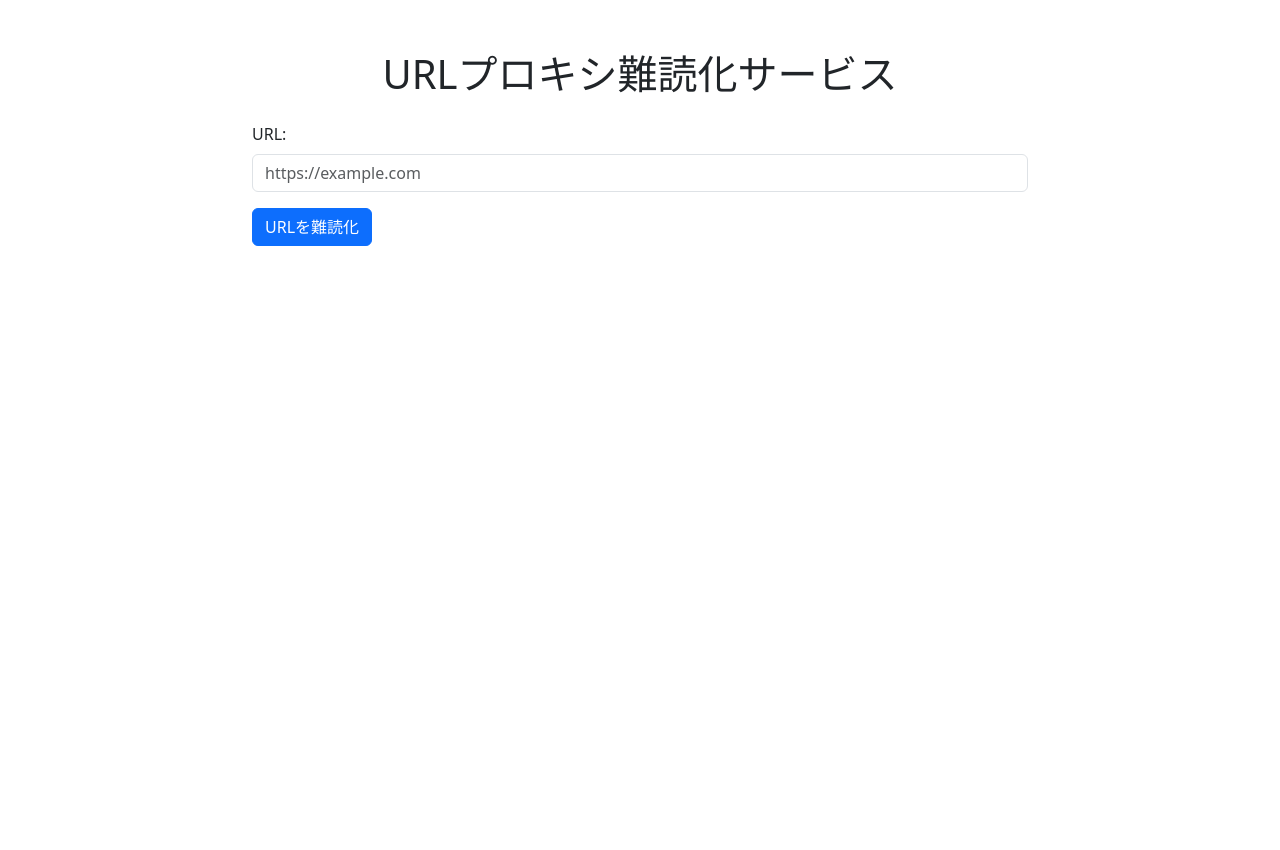
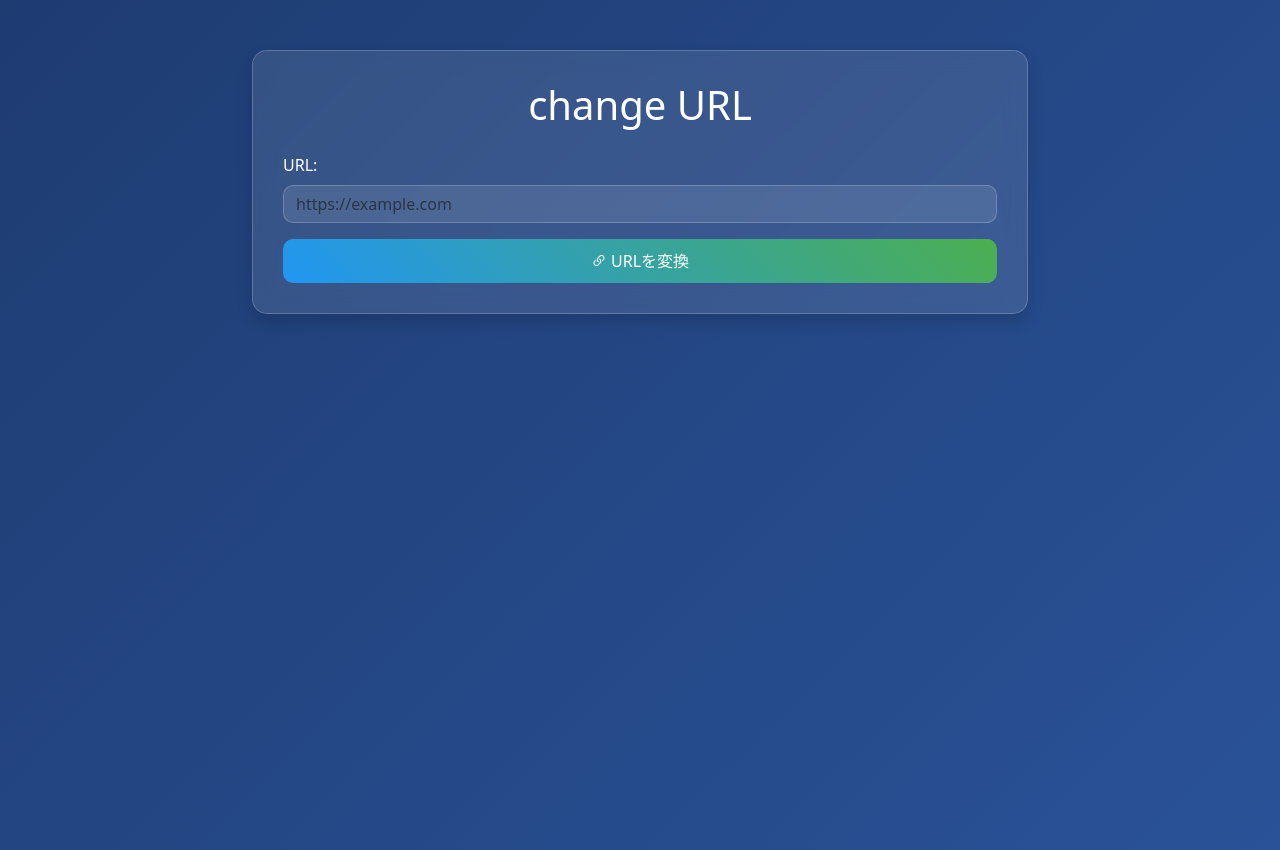
Before and after one commit to akinobu61/proxy, a Flask app: page / in a window 1280 px wide. Before the commit the page ends 246 px from the top, so only its background shows below. Run offline with Flask 3, Linux system fonts and the light colour scheme; some libraries are stand-ins or nearby versions.

Commit message:
Assistant checkpoint: Update UI design and change service name to 'change URL'
Assistant generated file changes:
- templates/simple_index.html: Update UI design and text

---

User prompt:

URLプロキシ難読化サービスという文字を

change URL
という文字にして、webUIをもっとデザイン的にしてほしい

Replit-Commit-Author: Assistant
Replit-Commit-Session-Id: 8d1ded98-2aa3-4acb-90a0-398ce57ee1e3

```diff
--- a/templates/simple_index.html
+++ b/templates/simple_index.html
@@ -1,22 +1,72 @@
+
 <!DOCTYPE html>
 <html lang="ja">
 <head>
     <meta charset="UTF-8">
     <meta name="viewport" content="width=device-width, initial-scale=1.0">
-    <title>URLプロキシ難読化サービス</title>
+    <title>change URL</title>
     <link href="https://cdn.jsdelivr.net/npm/bootstrap@5.3.0/dist/css/bootstrap.min.css" rel="stylesheet">
     <link href="https://cdn.jsdelivr.net/npm/bootstrap-icons@1.7.2/font/bootstrap-icons.css" rel="stylesheet">
     <style>
-        .container { max-width: 800px; margin-top: 50px; }
-        .loading { display: none; text-align: center; margin: 20px 0; }
-        .loading-spinner { width: 3rem; height: 3rem; }
-        .result-box { display: none; margin: 20px 0; padding: 20px; border-radius: 5px; }
-        .bg-danger { background-color: #dc3545; }
+        body {
+            background: linear-gradient(135deg, #1e3c72 0%, #2a5298 100%);
+            min-height: 100vh;
+            color: white;
+        }
+        .container {
+            max-width: 800px;
+            margin-top: 50px;
+        }
+        .card {
+            background: rgba(255, 255, 255, 0.1);
+            backdrop-filter: blur(10px);
+            border: 1px solid rgba(255, 255, 255, 0.2);
+            border-radius: 15px;
+            padding: 30px;
+            color: white;
+        }
+        .form-control {
+            background: rgba(255, 255, 255, 0.1);
+            border: 1px solid rgba(255, 255, 255, 0.2);
+            color: white;
+            border-radius: 10px;
+        }
+        .form-control:focus {
+            background: rgba(255, 255, 255, 0.15);
+            border-color: rgba(255, 255, 255, 0.3);
+            color: white;
+            box-shadow: 0 0 0 0.25rem rgba(255, 255, 255, 0.1);
+        }
+        .btn-primary {
+            background: linear-gradient(45deg, #2196F3, #4CAF50);
+            border: none;
+            border-radius: 10px;
+            padding: 10px 30px;
+            font-weight: 500;
+        }
+        .btn-success {
+            background: linear-gradient(45deg, #4CAF50, #8BC34A);
+            border: none;
+            border-radius: 10px;
+        }
+        .loading {
+            display: none;
+            text-align: center;
+            margin: 20px 0;
+        }
+        .result-box {
+            display: none;
+            margin: 20px 0;
+            background: rgba(255, 255, 255, 0.1);
+            border-radius: 10px;
+            padding: 20px;
+        }
     </style>
 </head>
 <body>
     <div class="container">
-        <h1 class="text-center mb-4">URLプロキシ難読化サービス</h1>
+        <div class="card shadow">
+            <h1 class="text-center mb-4">change URL</h1>
 
             <div class="form-container">
                 <div class="mb-3">
@@ -24,30 +74,35 @@
                     <input type="url" class="form-control" id="urlInput" placeholder="https://example.com">
                 </div>
 
-            <button id="obfuscateBtn" class="btn btn-primary">URLを難読化</button>
+                <button id="obfuscateBtn" class="btn btn-primary w-100">
+                    <i class="bi bi-link-45deg"></i> URLを変換
+                </button>
             </div>
 
             <div class="loading">
-            <div class="spinner-border loading-spinner" role="status">
+                <div class="spinner-border" role="status">
                     <span class="visually-hidden">処理中...</span>
                 </div>
-            <p>処理中...</p>
+                <p class="mt-2">処理中...</p>
             </div>
 
             <div id="resultBox" class="result-box">
                 <div class="mb-3">
                     <div class="input-group">
                         <input type="text" class="form-control" id="proxyUrl" readonly>
-                    <button class="btn btn-outline-secondary copy-button" data-target="proxyUrl">
+                        <button class="btn btn-outline-light copy-button" data-target="proxyUrl">
                             <i class="bi bi-clipboard"></i> コピー
                         </button>
                     </div>
                 </div>
-            <button id="testProxyBtn" class="btn btn-success">新しいタブで開く</button>
+                <button id="testProxyBtn" class="btn btn-success w-100">
+                    <i class="bi bi-box-arrow-up-right"></i> 新しいタブで開く
+                </button>
             </div>
 
-        <div id="errorBox" class="result-box bg-danger text-white">
-            <p id="errorMessage"></p>
+            <div id="errorBox" class="alert alert-danger mt-3" style="display: none;">
+                <p id="errorMessage" class="mb-0"></p>
+            </div>
         </div>
     </div>
 
@@ -128,7 +183,7 @@
                         resultBox.style.display = 'block';
                         errorBox.style.display = 'none';
                     } else {
-                        showError(data.error || 'URLの難読化に失敗しました');
+                        showError(data.error || 'URLの変換に失敗しました');
                     }
                 } catch (error) {
                     loading.style.display = 'none';
```
Lines whose indentation alone changed are shown as unchanged.
